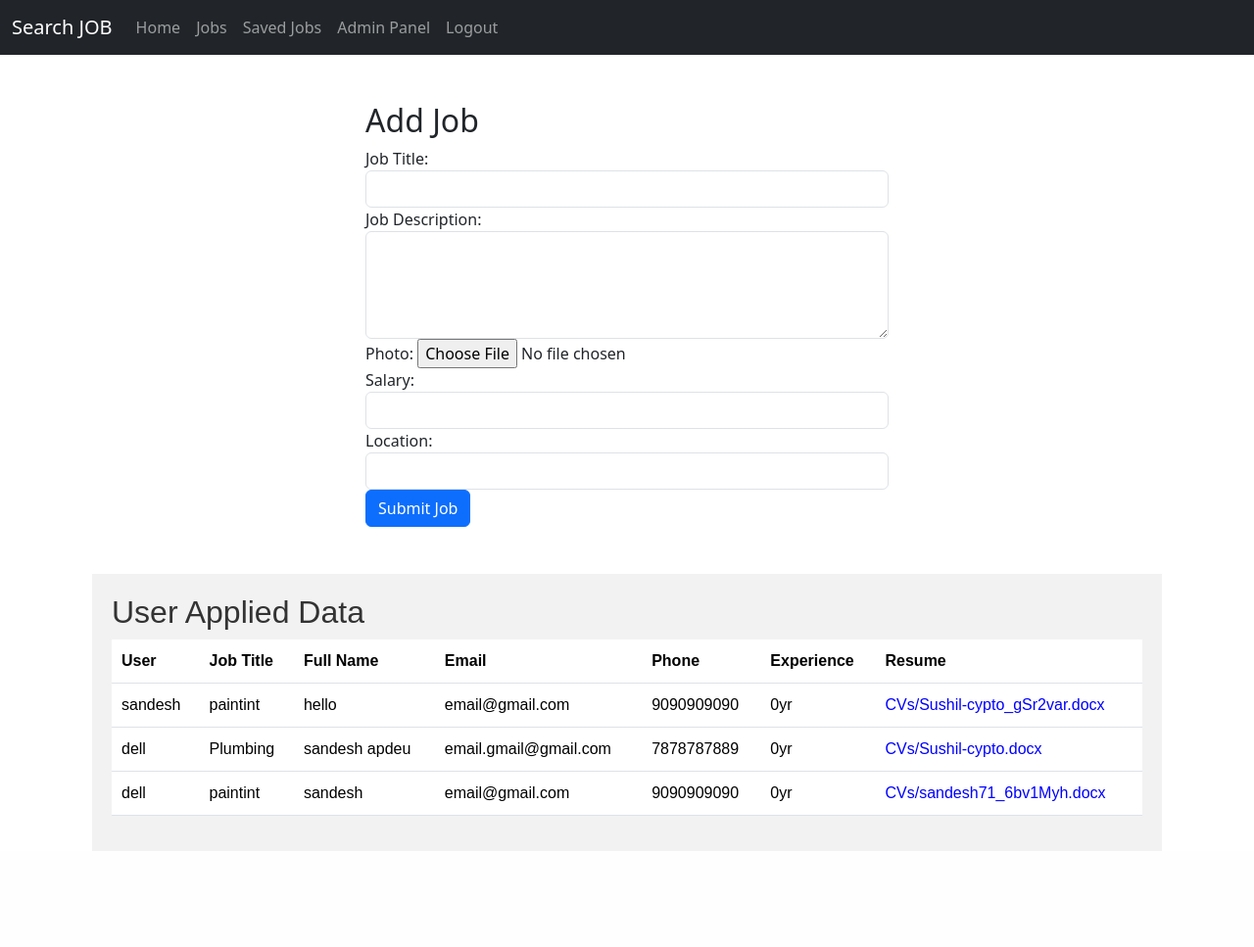
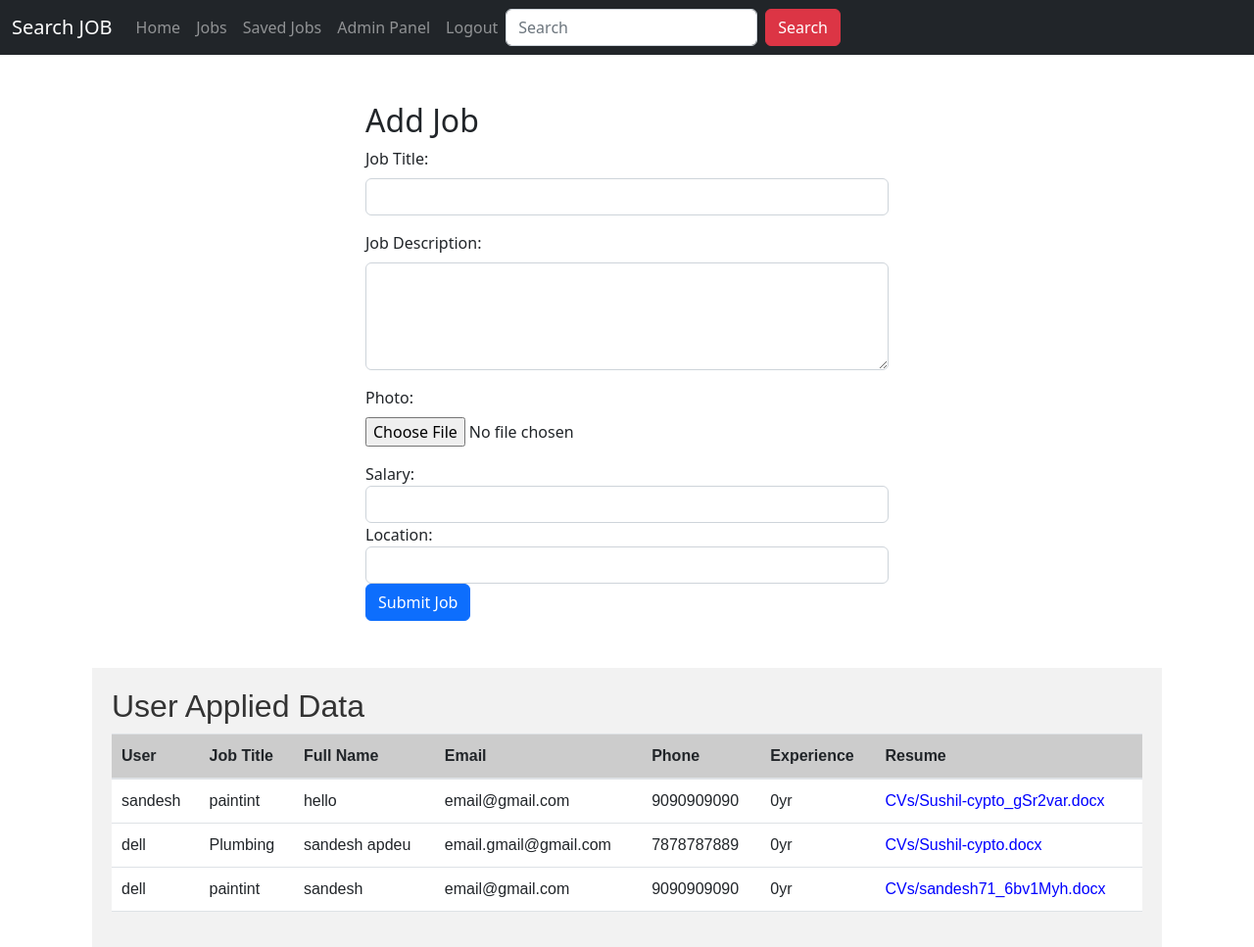
Before and after one commit to SandeshPAUDELs/jobportal, a Django app: page /addjobs/ in a window 1280 px wide. Shown: the whole page at 98% size. Before the commit the page ends 833 px from the top, so only its background shows below. Run offline with Django 5.2, Linux system fonts and the light colour scheme; a user stored in the database is signed in; data comes from the database, SQL or seed files in the repository; some libraries are stand-ins or nearby versions.

Commit message:
search feature also made

```diff
--- a/jobsearch/authentication/urls.py
+++ b/jobsearch/authentication/urls.py
@@ -4,7 +4,7 @@ from authentication import views
 urlpatterns = [
     path('login/', views.loginPage, name='loginPage'),
     path('logout/', views.logoutUser, name='logout'),
-    path('', views.register, name='register'),
+    path('register/', views.register, name='register'),
     path('forget_password/', views.forget_password, name='forget_password'),
     path('send_otp/', views.send_otp, name='send_otp'),
     path('verify_otp/', views.verify_otp, name='verify_otp'),
--- a/jobsearch/jobportal/templates/base.html
+++ b/jobsearch/jobportal/templates/base.html
@@ -1,20 +1,35 @@
-
 {% load static %}
 <!DOCTYPE html>
 <html lang="en">
     <head>
         <meta charset="UTF-8">
         <meta name="viewport" content="width=device-width, initial-scale=1.0">
-    <title>{% block title %}JOb Sear h{% endblock %}</title>
-    <link href="https://cdn.jsdelivr.net/npm/bootstrap@5.3.0-alpha1/dist/css/bootstrap.min.css" rel="stylesheet">
-    <link href="https://fonts.googleapis.com/css?family=Roboto:400,700&display=swap" rel="stylesheet">
-    <link href="https://cdnjs.cloudflare.com/ajax/libs/font-awesome/6.0.0-beta3/css/all.min.css" rel="stylesheet">
+        <title>{% block title %}{% endblock %}</title>
+        <link rel="stylesheet" href="https://stackpath.bootstrapcdn.com/bootstrap/4.5.2/css/bootstrap.min.css">
+        <link href="https://cdn.jsdelivr.net/npm/bootstrap@5.2.3/dist/css/bootstrap.min.css" rel="stylesheet" integrity="sha384-rbsA2VBKQhggwzxH7pPCaAqO46MgnOM80zW1RWuH61DGLwZJEdK2Kadq2F9CUG65" crossorigin="anonymous">
+        <!-- Font Awesome -->
+    <link
+    href="https://cdnjs.cloudflare.com/ajax/libs/font-awesome/6.0.0/css/all.min.css"
+    rel="stylesheet"
+    />
+    <!-- Google Fonts -->
+    <link
+    href="https://fonts.googleapis.com/css?family=Roboto:300,400,500,700&display=swap"
+    rel="stylesheet"
+    />
+
+    <link rel="stylesheet" href="https://cdn.jsdelivr.net/npm/sweetalert2@11.0.15/dist/sweetalert2.min.css">
+    <script src="https://cdn.jsdelivr.net/npm/sweetalert2@11.0.15/dist/sweetalert2.all.min.js"></script>
       </head>
+
+
 <body>
-    <nav class="navbar navbar-expand-lg navbar-dark bg-dark">
+    <nav class="navbar navbar-expand-lg navbar-dark bg-dark sticky-top">
+
         <div class="container-fluid">
             <a class="navbar-brand" href="#">Search JOB</a>
-            <button class="navbar-toggler" type="button" data-bs-toggle="collapse" data-bs-target="#navbarNav" aria-controls="navbarNav" aria-expanded="false" aria-label="Toggle navigation">
+            <button class="navbar-toggler" type="button" data-bs-toggle="collapse" data-bs-target="#navbarNav"
+                aria-controls="navbarNav" aria-expanded="false" aria-label="Toggle navigation">
                 <span class="navbar-toggler-icon"></span>
             </button>
             <div class="collapse navbar-collapse" id="navbarNav">
@@ -42,7 +57,14 @@
                         {% else %}
                         <a class="nav-link" href="{% url 'loginPage' %}">Login</a>
                         {% endif %}
+                    </li>
+
                 </ul>
+                <form class="form-inline my-2 my-lg-0" action="{% url 'search' %}" method="GET">
+                    <input name="keyword" class="form-control mr-sm-2" type="search" placeholder="Search"
+                        aria-label="Search" required>
+                    <button class="btn btn-danger my-2 my-sm-0" type="submit">Search</button>
+                </form>
             </div>
         </div>
     </nav>
@@ -56,4 +78,5 @@
     <script src="https://cdn.jsdelivr.net/npm/sweetalert2@11"></script>
     <script src="https://cdn.jsdelivr.net/npm/bootstrap@5.3.0-alpha1/dist/js/bootstrap.bundle.min.js"></script>
 </body>
+
 </html>
--- a/jobsearch/jobportal/urls.py
+++ b/jobsearch/jobportal/urls.py
@@ -6,14 +6,14 @@ from django.urls import include, path
 from jobportal import views
 
 urlpatterns = [
-    path('home/', views.index, name='home'),
+    path('', views.index, name='home'),
     path('addjobs/',views.addjobs, name='addjobs'),  # admin can add the job
     path('delete/<int:job_id>', views.delete_jobs, name='delete_jobs'),  # admin can only delete the job so delte is  not shown to the user
     path('savejobhome/<int:job_id>/',views.savehome_submit,name='savehome_submit'), # user can save the job
     path('applieddata/<int:job_id>', views.applydata_submit, name='applydata_submit'), # user can apply the job
     path('savejobs/', views.save_job, name='save_job'),  # this is same like add to cart user can save the jobs and can see the saved jobs
     path('savedelete/<int:savedjob_id>/',views.delete_saved_jobs,name='delete_saved_jobs'), # user can delete the saved jobs
-
+    path("search/", views.search, name="search"),
     path('applyjobhome/<int:job_id>/',views.jobPortal_home_jobs,name='jobPortal_home_jobs'),  # user can apply the job from saved
 
 ]
--- a/jobsearch/jobportal/views.py
+++ b/jobsearch/jobportal/views.py
@@ -4,6 +4,7 @@
 from django.contrib.auth.decorators import login_required
 from django.shortcuts import render
 from django.contrib.auth.decorators import login_required
+from django.views import View
 from .models import Application, Job, SaveJob
 
 
@@ -12,6 +13,25 @@
 def index(request):
     jobs = Job.objects.all()
     return render(request, 'index.html', {'jobs': jobs})
+
+
+#     views for the search bar where the user can search the job by the title of the job
+# class Search(View):
+#     def get(self, request):
+#         query = request.GET.get('q')
+#         if query:
+#             jobs = Job.objects.filter(title__icontains=query)
+#         else:
+#             jobs = Job.objects.all()
+#         return render(request, 'index.html', {'jobs': jobs})
+
+def search(request):
+    if request.method == 'GET':
+        keyword = request.GET.get('keyword')
+        results = Job.objects.filter(title__icontains=keyword)
+        return render(request, 'search.html', {'results': results})
+    # else:
+    #     return HttpResponse("Method not allowed", status=405)
 
 
 #     views for admin to add the job
```
Also changed, not shown: jobsearch/jobportal/templates/search.html (added, +50 -0 lines). Lines whose indentation alone changed are shown as unchanged.
